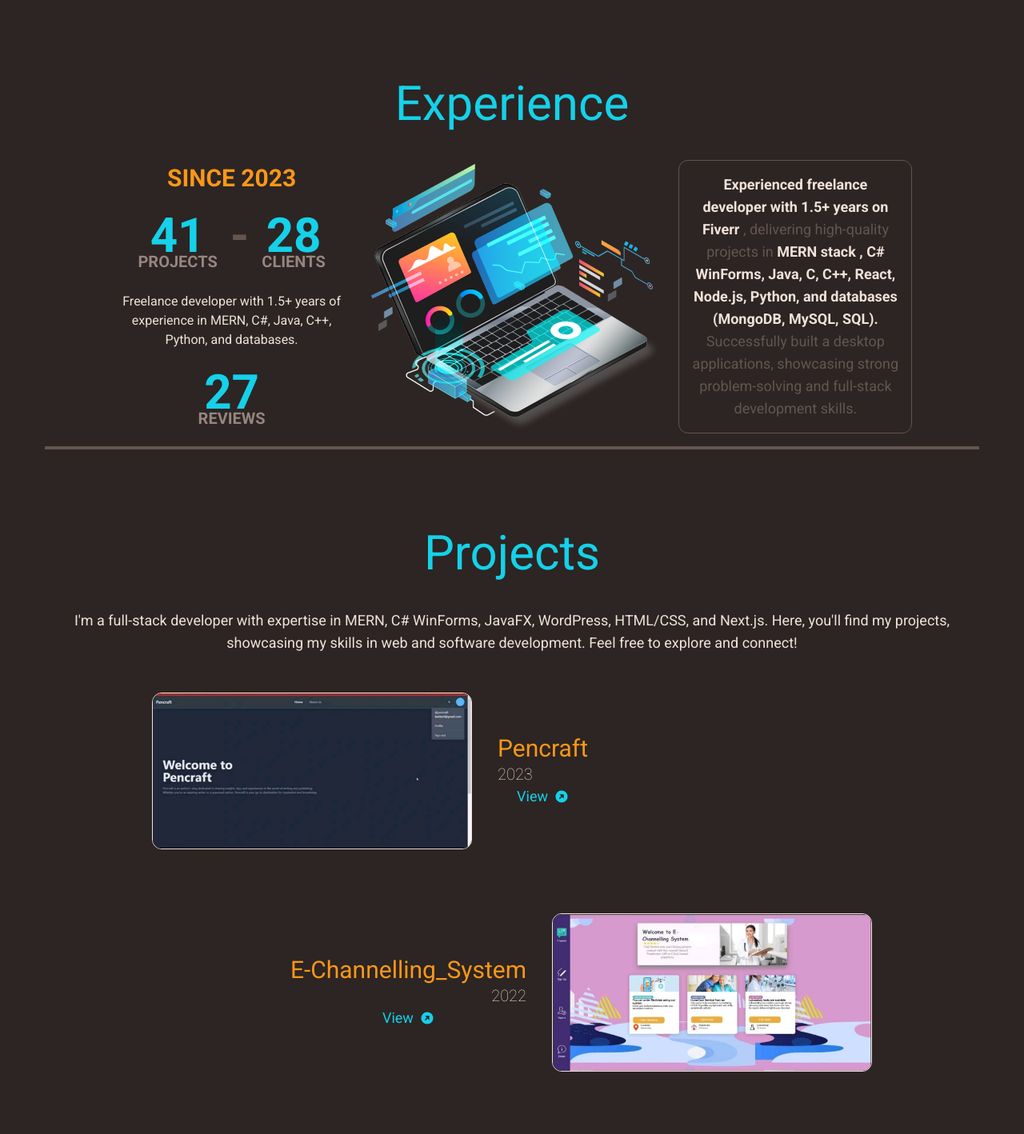
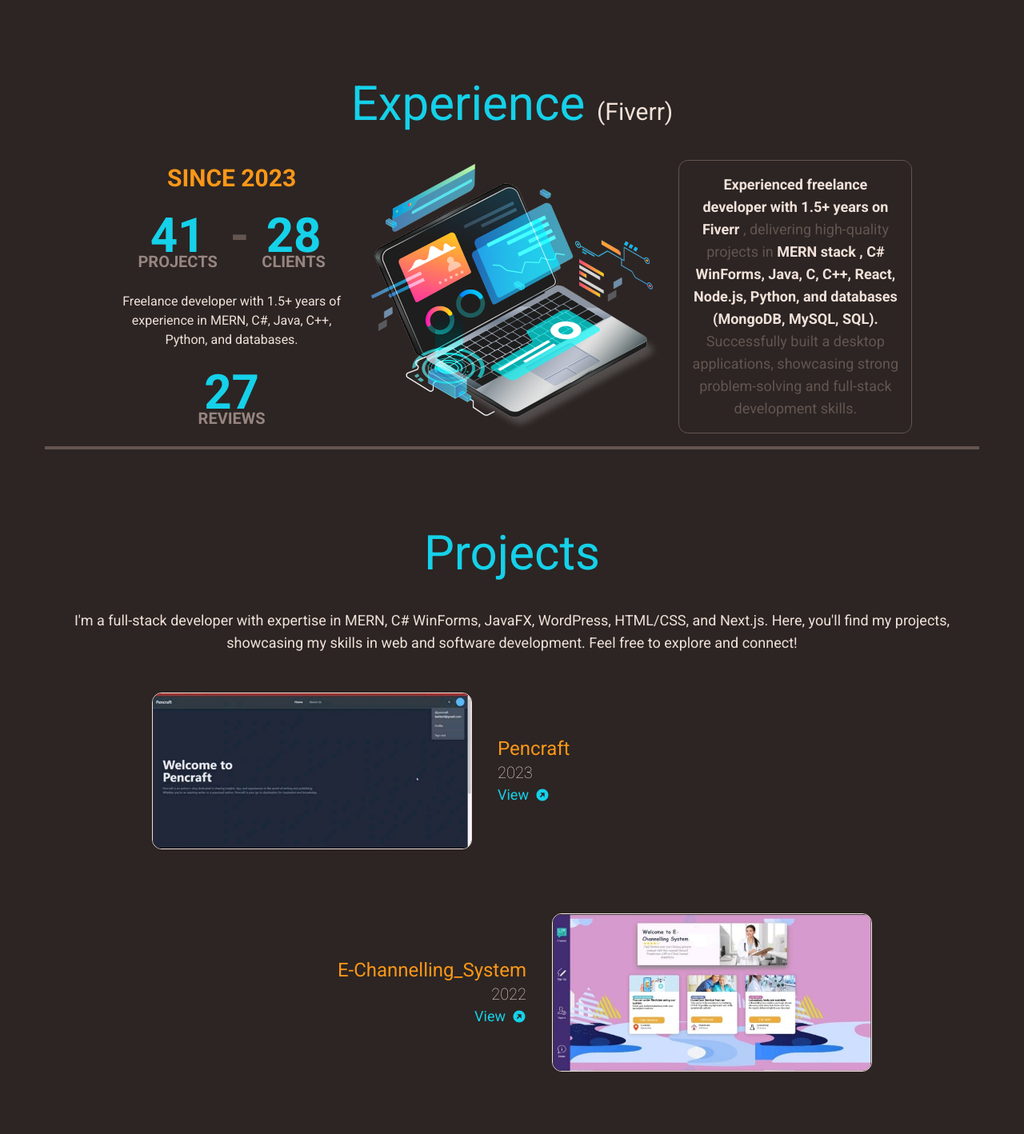
Before and after one commit to GWMDhananjaya/My-Portfolio, a React (Vite) app in the folder portfolio/: page / in a window 1280 px wide. Shown: the part 2085-3503 px from the top of the page at 80% size. Built offline with nearby package versions, Linux system fonts and the light colour scheme; no server answers.

Commit message:
add tailwind to project view

```diff
--- a/portfolio/src/components/experienceSection/ExperienceText.jsx
+++ b/portfolio/src/components/experienceSection/ExperienceText.jsx
@@ -3,7 +3,9 @@
 const ExperienceText = () => {
   return (
     <div className="flex flex-col items-center mt-[100px]">
-      <h2 className="text-6xl text-cyan mb-10">Experience</h2>
+      <h2 className="text-6xl text-cyan mb-10">
+        Experience <span className="text-white text-3xl">(Fiverr)</span>
+      </h2>
     </div>
   );
 };
--- a/portfolio/src/components/experienceSection/ExperienceTopLeft.jsx
+++ b/portfolio/src/components/experienceSection/ExperienceTopLeft.jsx
@@ -10,7 +10,7 @@
       >
         Since 2023
       </p>
-      <div className="flex justify-center item-center gap-4">
+      <div className="flex justify-center item-center gap-4 ">
         <Experienceinfo number="41" text="Projects" />
         <p className="font-bold text-6xl text-lightBrown">-</p>
         <Experienceinfo number="28" text="Clients" />
--- a/portfolio/src/components/projectsSection/SingleProject.jsx
+++ b/portfolio/src/components/projectsSection/SingleProject.jsx
@@ -32,7 +32,7 @@
       } justify-end sm:flex-col`}
     >
       <div>
-        <h2 className="md:text-3xl sm:text-2xl text-orange">{name}</h2>
+        <h2 className="md:text-2xl sm:text-2xl text-orange">{name}</h2>
         <h2
           className={`text-xl font-thin text-white font-special sm:text-center ${
             align === "left" ? "md:text-right" : "md:text-left"
@@ -40,12 +40,14 @@
         >
           {year}
         </h2>
+        <div className={`flex justify-${align === "right" ? "start" : "end"} `}>
           <button
             onClick={handleNavigate}
             className="text-lg flex gap-2 items-center text-cyan hover:text-orange transition-all duration-500 cursor-pointer sm:justify-self-center"
           >
             View <BiSolidRightTopArrowCircle />
           </button>
+        </div>
       </div>
 
       <div
```
Lines whose indentation alone changed are shown as unchanged.
